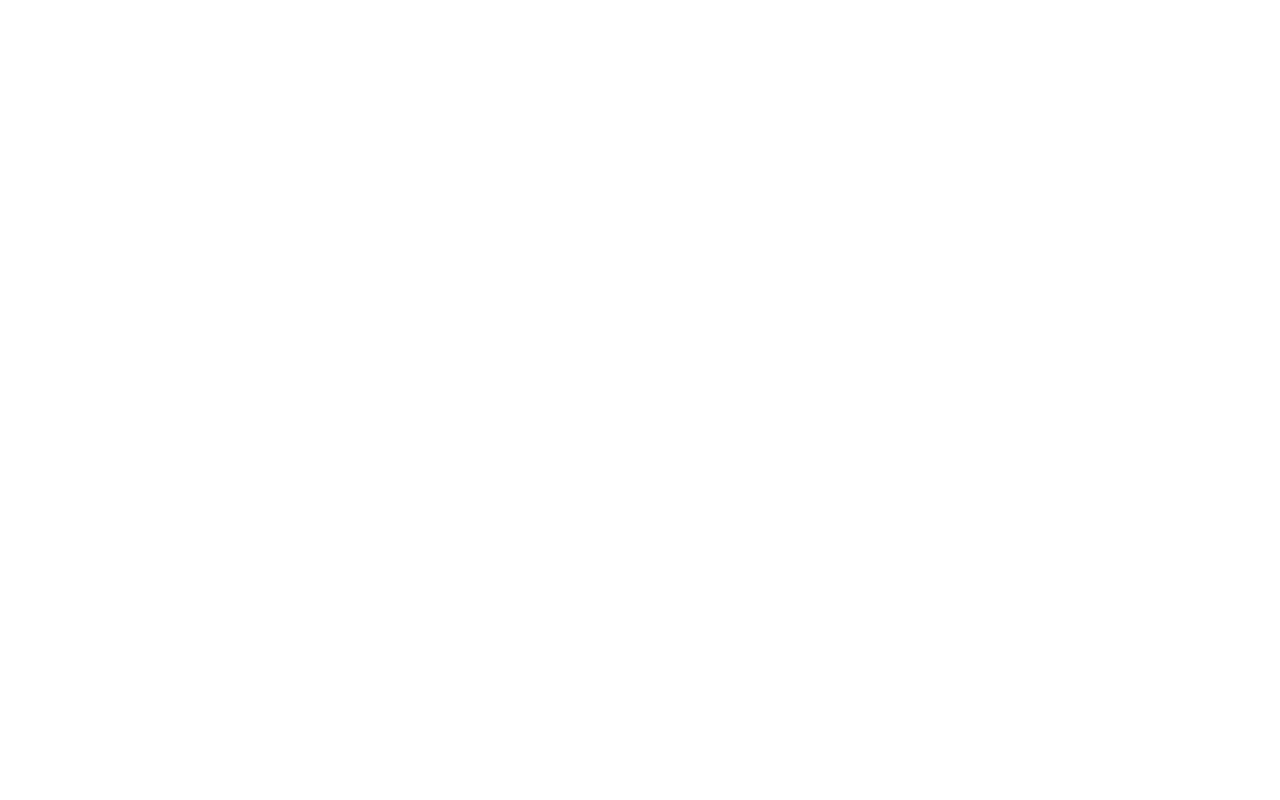
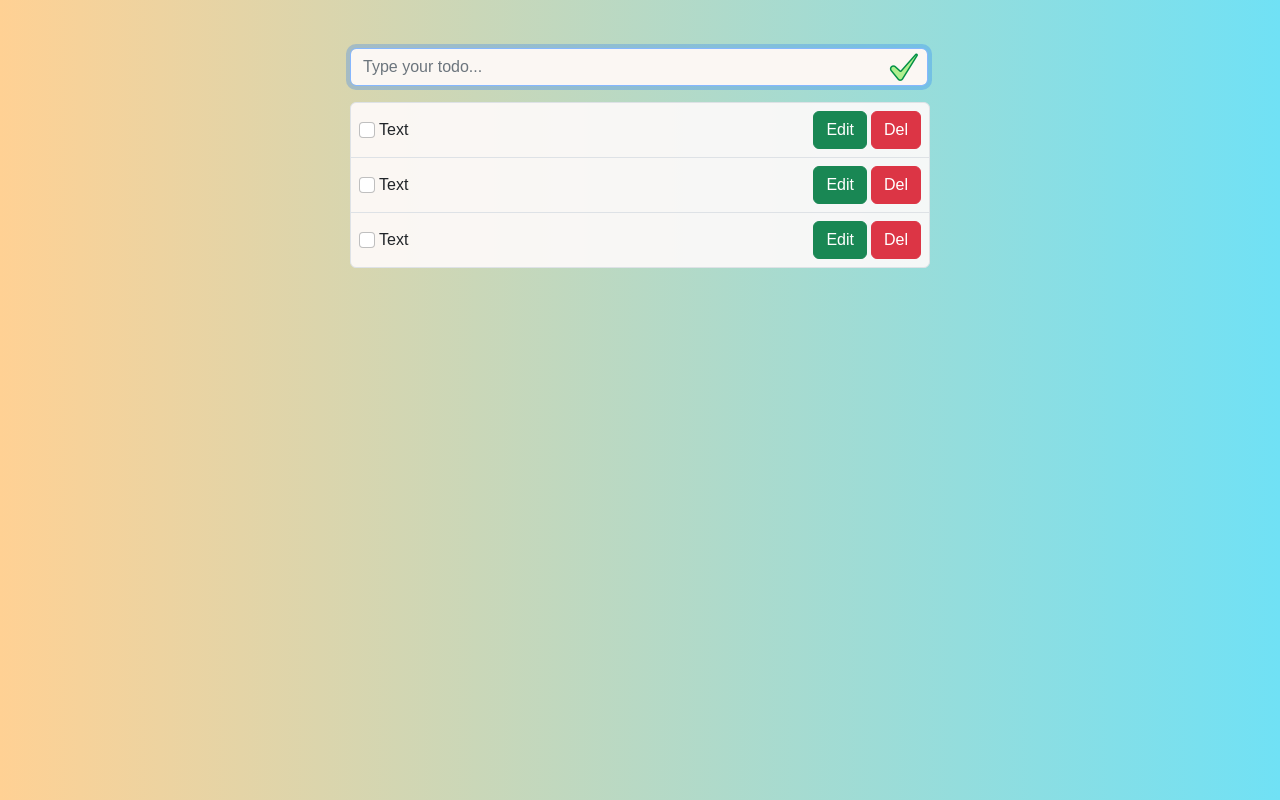
Before and after one commit to rewico/ToDo, a plain HTML site: page index.html in a window 1280 px wide. Drawn offline with nearby package versions, Linux system fonts and the light colour scheme.

Commit message:
ended a big part of styles

```diff
--- a/index.html
+++ b/index.html
@@ -11,9 +11,55 @@
       crossorigin="anonymous"
     />
     <link rel="stylesheet" href="css/main.min.css" />
-    <title>Document</title>
+    <title>ToDo</title>
   </head>
   <body>
+    <section class="container">
+      <form class="d-flex w-50 mx-auto mt-5 mb-3">
+        <input
+          class="form-control"
+          type="text"
+          placeholder="Type your todo..."
+          autofocus
+          id="js-input"
+        />
+        <button type="submit" id="addBtn">
+          <img src="images/png/check.png" width="32" />
+        </button>
+      </form>
+      <ul class="w-50 mx-auto border rounded bg-light" id="js-list">
+        <li class="p-2 d-flex align-items-center border-bottom">
+          <input
+            class="form-check-input me-1 p-0 m-0"
+            type="checkbox"
+            id="js-check"
+          />
+          <p class="me-1 p-0 m-0">Text</p>
+          <button class="btn btn-success ms-auto">Edit</button>
+          <button class="btn btn-danger ms-1">Del</button>
+        </li>
+        <li class="p-2 d-flex align-items-center border-bottom">
+          <input
+            class="form-check-input me-1 p-0 m-0"
+            type="checkbox"
+            id="js-check"
+          />
+          <p class="me-1 p-0 m-0">Text</p>
+          <button class="btn btn-success ms-auto">Edit</button>
+          <button class="btn btn-danger ms-1">Del</button>
+        </li>
+        <li class="p-2 d-flex align-items-center border-bottom">
+          <input
+            class="form-check-input me-1 p-0 m-0"
+            type="checkbox"
+            id="js-check"
+          />
+          <p class="me-1 p-0 m-0">Text</p>
+          <button class="btn btn-success ms-auto">Edit</button>
+          <button class="btn btn-danger ms-1">Del</button>
+        </li>
+      </ul>
+    </section>
     <script
       src="https://cdn.jsdelivr.net/npm/bootstrap@5.2.2/dist/js/bootstrap.bundle.min.js"
       integrity="sha384-OERcA2EqjJCMA+/3y+gxIOqMEjwtxJY7qPCqsdltbNJuaOe923+mo//f6V8Qbsw3"
--- a/scss/_general.scss
+++ b/scss/_general.scss
@@ -1,11 +1,18 @@
 body {
   font-family: arial;
+  background: #70e1f5;
+  background: -webkit-linear-gradient(to right, #ffd194, #70e1f5);
+  background: linear-gradient(to right, #ffd194, #70e1f5);
 }
 
 ul {
   padding: 0;
   margin: 0;
   list-style: none;
+}
+
+li:last-child {
+  border: none !important;
 }
 
 a {
@@ -21,3 +28,18 @@ h6,
 p {
   margin: 0;
 }
+
+#js-input {
+  background-color: #fbf7f3 !important;
+}
+
+#addBtn {
+  margin-left: -50px !important;
+  padding: 2px 10px;
+  border: none;
+  background-color: transparent;
+}
+
+#js-list {
+  background-color: rgba(255, 251, 251, 0.9) !important;
+}
```
Also changed, not shown: css/main.min.css, images/png/check.png (added), 1 other file.
